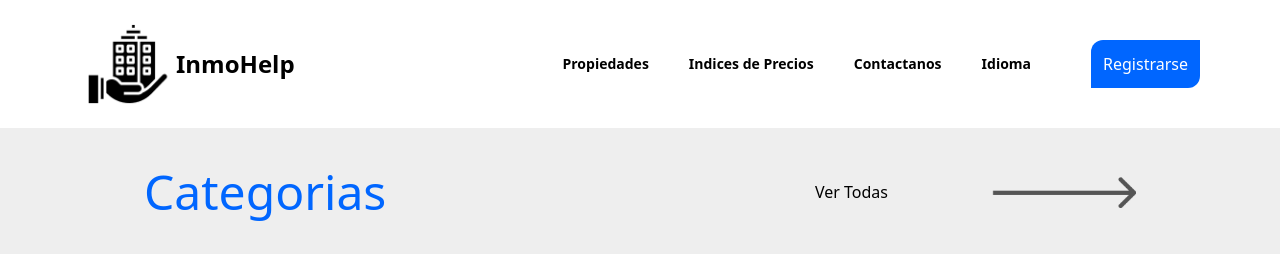
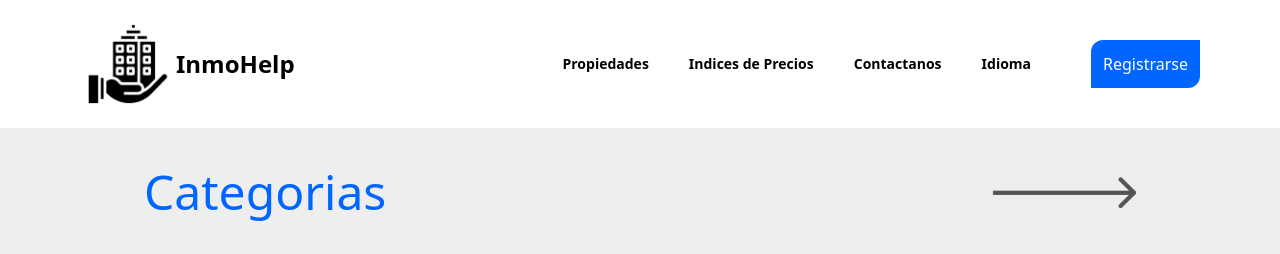
Before and after one commit to Tommy-S05/inmohelp, a Next.js app: page /categories in a window 1280 px wide. Shown: the top 254 px of the page. Built offline with nearby package versions, Linux system fonts and the light colour scheme.

Commit message:
Enlace de ver todas eliminado en la pagina de categorias

```diff
--- a/src/app/categories/page.js
+++ b/src/app/categories/page.js
@@ -10,7 +10,6 @@ export default function Categories() {
                             Categorias
                         </h1>
                         <div className={'flex items-center lg:gap-16 md:space-x-10 space-x-2'}>
-                            <a href="">Ver Todas</a>
                             <img className={'lg:w-36 md:w-24 w-12'} src="/assets/arrow-right.png" alt="arrow-right"/>
                         </div>
                     </header>
--- a/src/app/layout.js
+++ b/src/app/layout.js
@@ -8,7 +8,7 @@ import Footer from "@/app/components/footer";
 const inter = Inter({subsets: ["latin"]});
 
 export const metadata = {
-    title: "Create Next App",
+    title: "Home",
     description: "Generated by create next app",
 };
 
```
